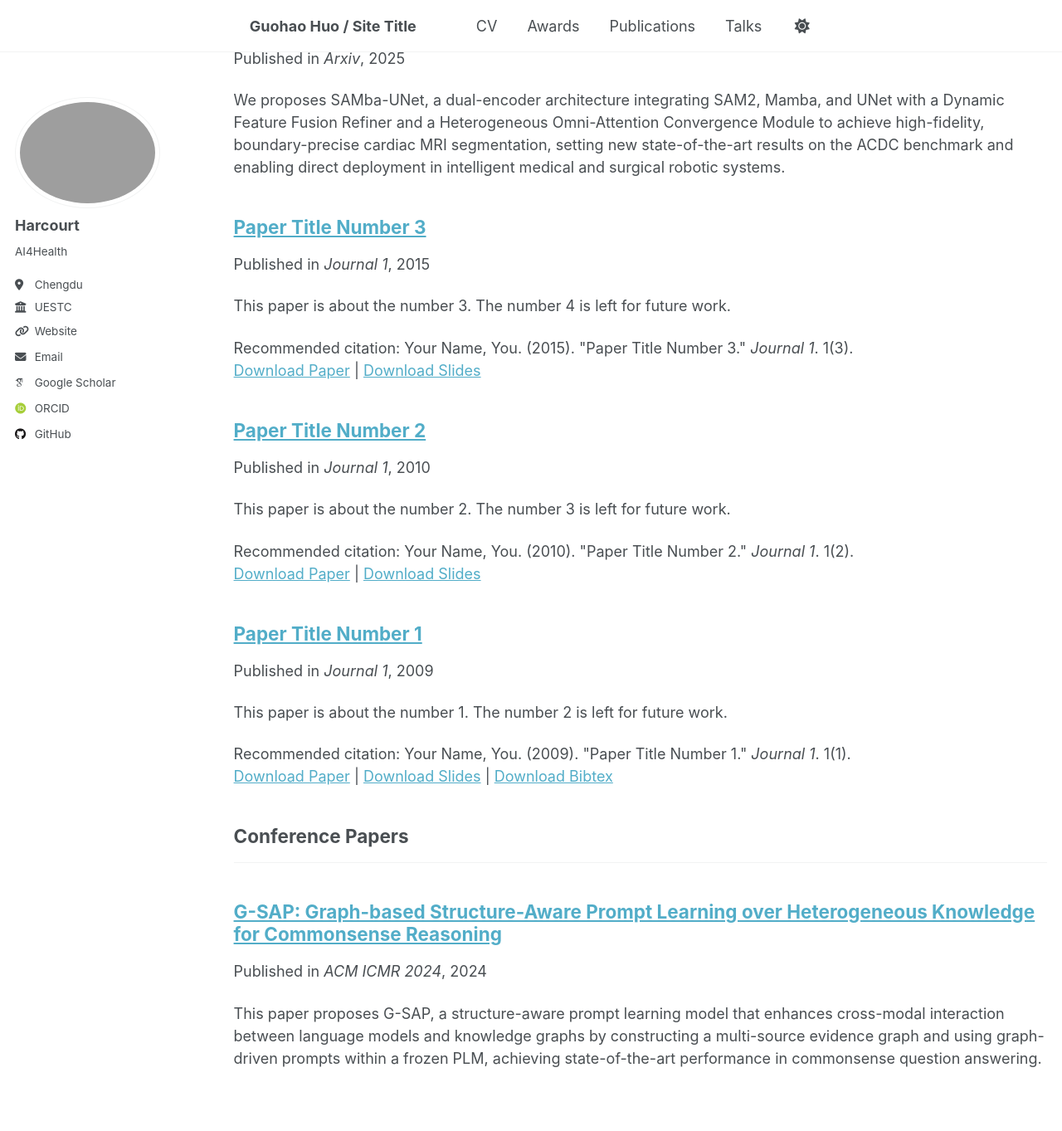
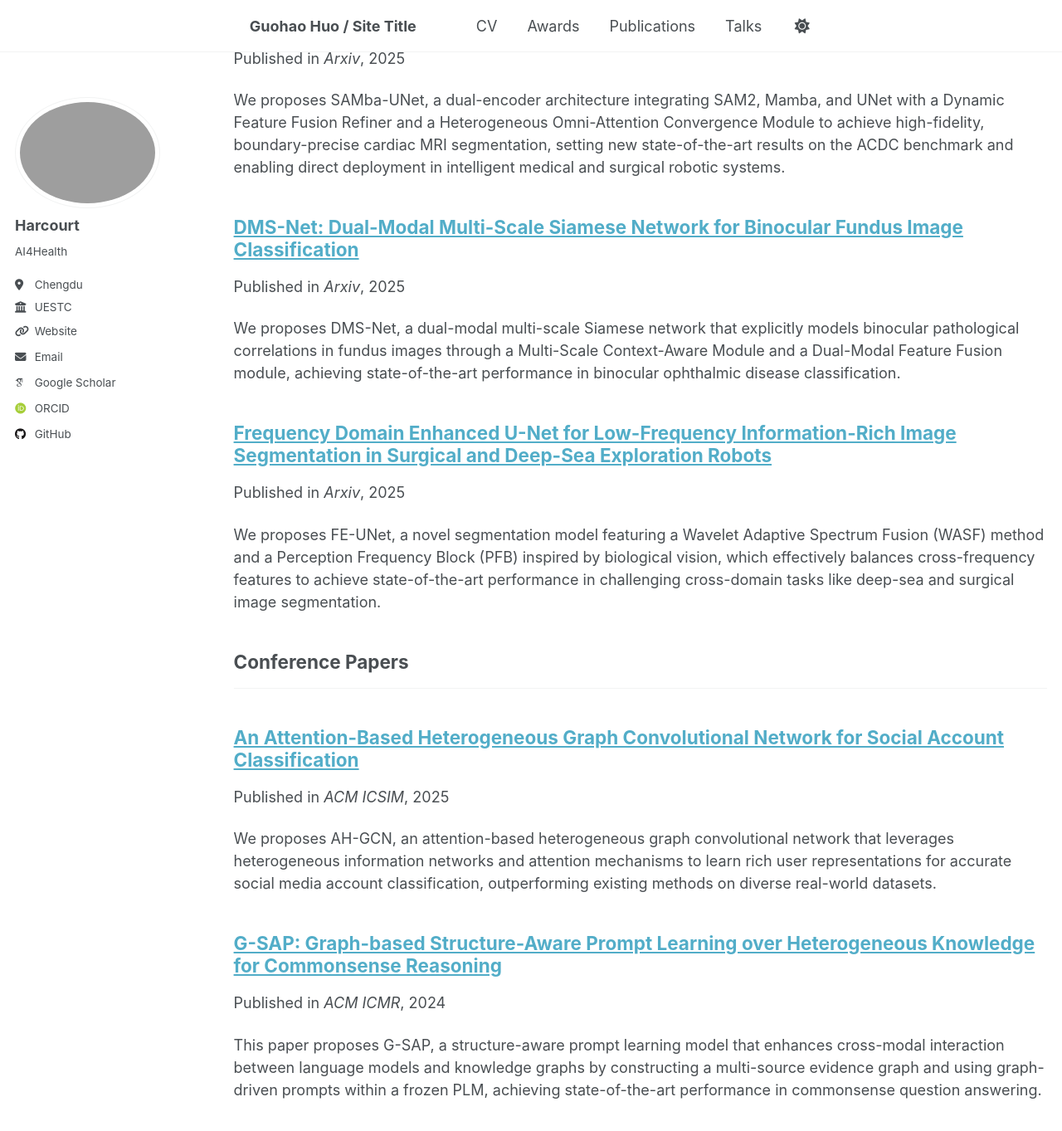
Before and after one commit to CodeHarcourt/GuohaoHuo.github.io, a Jekyll site: the page built from _pages/publications.html, in a window 1280 px wide and 1400 px high, scrolled down 541 px. Shown: the top 1363 px of the window at 83% size. Built offline with Jekyll 4.4.1, drawn with Linux system fonts in a browser that asks for light colours; some web fonts are replaced; a script that is not in the unit is left out.

Commit message:
Update nav, awards page, and publication details

```diff
--- a/_pages/awards.md
+++ b/_pages/awards.md
@@ -12,5 +12,14 @@ Example:
 * **Award Name 2**, Organization, Year
 -->
 
-*   **Example Award 1**, Organization A, 2024
-*   **Example Award 2**, Organization B, 2023
+*   **University-Level Outstanding Graduate, 2022 Cohort**, UESTC 11/2025
+*   **special scholarship**, UESTC 11/2025
+*   **Third Prize (Southwest Region)**, 2025 China Collegiate Computing Contest (C4)-Network Technology Challenge 07/2025
+*   **Finalist Award**,  2025 Interdisciplinary Contest in Modeling (ICM)  05/2025
+*   **University-Level Third Prize**, 19th Challenge Cup National College Students’ Extracurricular Academic Science and Technology Works Competition 04/2025
+*   **National Encouragement Scholarship**, 2023-2024 Academic Year 12/2024
+*   **Second-Class Excellent Student Scholarship**, UESTC 12/2024
+*   **National Third Prize & Sichuan Province Second Prize**, 2024 Global Campus AI Algorithm Elite Competition  10/2024
+*   **Outstanding Individual**, 2023 Summer Social Practice Program, UESTC 01/2024
+*   **Third Prize**, 32ed University Mathematics Competition, UESTC 09/2023
+*   **Third Prize (University-Level)**, 21st ACM Programming Contest  07/2023
--- a/_publications/2024-05-30-G-SAP-number-1.md
+++ b/_publications/2024-05-30-G-SAP-number-1.md
@@ -6,7 +6,7 @@ category: conferences
 permalink: https://doi.org/10.1145/3652583.3658040
 excerpt: 'This paper proposes G-SAP, a structure-aware prompt learning model that enhances cross-modal interaction between language models and knowledge graphs by constructing a multi-source evidence graph and using graph-driven prompts within a frozen PLM, achieving state-of-the-art performance in commonsense question answering.'
 date: 2024-05-30
-venue: 'ACM ICMR 2024'
+venue: 'ACM ICMR'
 # citation: 'Your Name, You. (2009). &quot;Paper Title Number 1.&quot; <i>Journal 1</i>. 1(1).'
 ---
 The contents above will be part of a list of publications, if the user clicks the link for the publication than the contents of section will be rendered as a full page, allowing you to provide more information about the paper for the reader. When publications are displayed as a single page, the contents of the above "citation" field will automatically be included below this section in a smaller font.
--- a/_publications/2025-01-10-AH-GCN-number-2.md
+++ b/_publications/2025-01-10-AH-GCN-number-2.md
@@ -1,14 +1,12 @@
 ---
-title: "Paper Title Number 1"
+title: "An Attention-Based Heterogeneous Graph Convolutional Network for Social Account Classification"
+author: "Ruiting Dai, ***Guohao Huo***, Lisi Mo, and Ke Qin"
 collection: publications
-category: manuscripts
-permalink: /publication/2009-10-01-paper-title-number-1
-excerpt: 'This paper is about the number 1. The number 2 is left for future work.'
-date: 2009-10-01
-venue: 'Journal 1'
-slidesurl: 'https://academicpages.github.io/files/slides1.pdf'
-paperurl: 'https://academicpages.github.io/files/paper1.pdf'
-bibtexurl: 'https://academicpages.github.io/files/bibtex1.bib'
-citation: 'Your Name, You. (2009). &quot;Paper Title Number 1.&quot; <i>Journal 1</i>. 1(1).'
+category: conferences
+permalink: https://doi.org/10.1145/3725899.3725928
+excerpt: 'We proposes AH-GCN, an attention-based heterogeneous graph convolutional network that leverages heterogeneous information networks and attention mechanisms to learn rich user representations for accurate social media account classification, outperforming existing methods on diverse real-world datasets.'
+date: 2025-01-10
+venue: 'ACM ICSIM'
+# citation: 'Your Name, You. (2009). &quot;Paper Title Number 1.&quot; <i>Journal 1</i>. 1(1).'
 ---
 The contents above will be part of a list of publications, if the user clicks the link for the publication than the contents of section will be rendered as a full page, allowing you to provide more information about the paper for the reader. When publications are displayed as a single page, the contents of the above "citation" field will automatically be included below this section in a smaller font.
--- a/_publications/2025-02-06-FE-UNet-number-3.md
+++ b/_publications/2025-02-06-FE-UNet-number-3.md
@@ -1,14 +1,12 @@
 ---
-title: "Paper Title Number 2"
+title: "Frequency Domain Enhanced U-Net for Low-Frequency Information-Rich Image Segmentation in Surgical and Deep-Sea Exploration Robots"
+author: "Guohao Huo, Ruiting Dai, Jinliang Liu, Ling Shao, and Hao Tang"
 collection: publications
 category: manuscripts
-permalink: /publication/2010-10-01-paper-title-number-2
-excerpt: 'This paper is about the number 2. The number 3 is left for future work.'
-date: 2010-10-01
-venue: 'Journal 1'
-slidesurl: 'https://academicpages.github.io/files/slides2.pdf'
-paperurl: 'https://academicpages.github.io/files/paper2.pdf'
-citation: 'Your Name, You. (2010). &quot;Paper Title Number 2.&quot; <i>Journal 1</i>. 1(2).'
+permalink: https://arxiv.org/abs/2502.03829
+excerpt: 'We proposes FE-UNet, a novel segmentation model featuring a Wavelet Adaptive Spectrum Fusion (WASF) method and a Perception Frequency Block (PFB) inspired by biological vision, which effectively balances cross-frequency features to achieve state-of-the-art performance in challenging cross-domain tasks like deep-sea and surgical image segmentation.'
+date: 2025-02-06
+venue: 'Arxiv'
+# citation: 'Your Name, You. (2009). &quot;Paper Title Number 1.&quot; <i>Journal 1</i>. 1(1).'
 ---
-
 The contents above will be part of a list of publications, if the user clicks the link for the publication than the contents of section will be rendered as a full page, allowing you to provide more information about the paper for the reader. When publications are displayed as a single page, the contents of the above "citation" field will automatically be included below this section in a smaller font.
--- a/_publications/2025-04-25-DMS-Net-number-4.md
+++ b/_publications/2025-04-25-DMS-Net-number-4.md
@@ -1,14 +1,12 @@
 ---
-title: "Paper Title Number 3"
+title: "DMS-Net: Dual-Modal Multi-Scale Siamese Network for Binocular Fundus Image Classification"
+author: "Guohao Huo, Zibo Lin, Zitong Wang, Ruiting Dai, and Hao Tang"
 collection: publications
 category: manuscripts
-permalink: /publication/2015-10-01-paper-title-number-3
-excerpt: 'This paper is about the number 3. The number 4 is left for future work.'
-date: 2015-10-01
-venue: 'Journal 1'
-slidesurl: 'https://academicpages.github.io/files/slides3.pdf'
-paperurl: 'https://academicpages.github.io/files/paper3.pdf'
-citation: 'Your Name, You. (2015). &quot;Paper Title Number 3.&quot; <i>Journal 1</i>. 1(3).'
+permalink: https://arxiv.org/abs/2504.18046
+excerpt: 'We proposes DMS-Net, a dual-modal multi-scale Siamese network that explicitly models binocular pathological correlations in fundus images through a Multi-Scale Context-Aware Module and a Dual-Modal Feature Fusion module, achieving state-of-the-art performance in binocular ophthalmic disease classification.'
+date: 2025-04-25
+venue: 'Arxiv'
+# citation: 'Your Name, You. (2009). &quot;Paper Title Number 1.&quot; <i>Journal 1</i>. 1(1).'
 ---
-
 The contents above will be part of a list of publications, if the user clicks the link for the publication than the contents of section will be rendered as a full page, allowing you to provide more information about the paper for the reader. When publications are displayed as a single page, the contents of the above "citation" field will automatically be included below this section in a smaller font.
```
